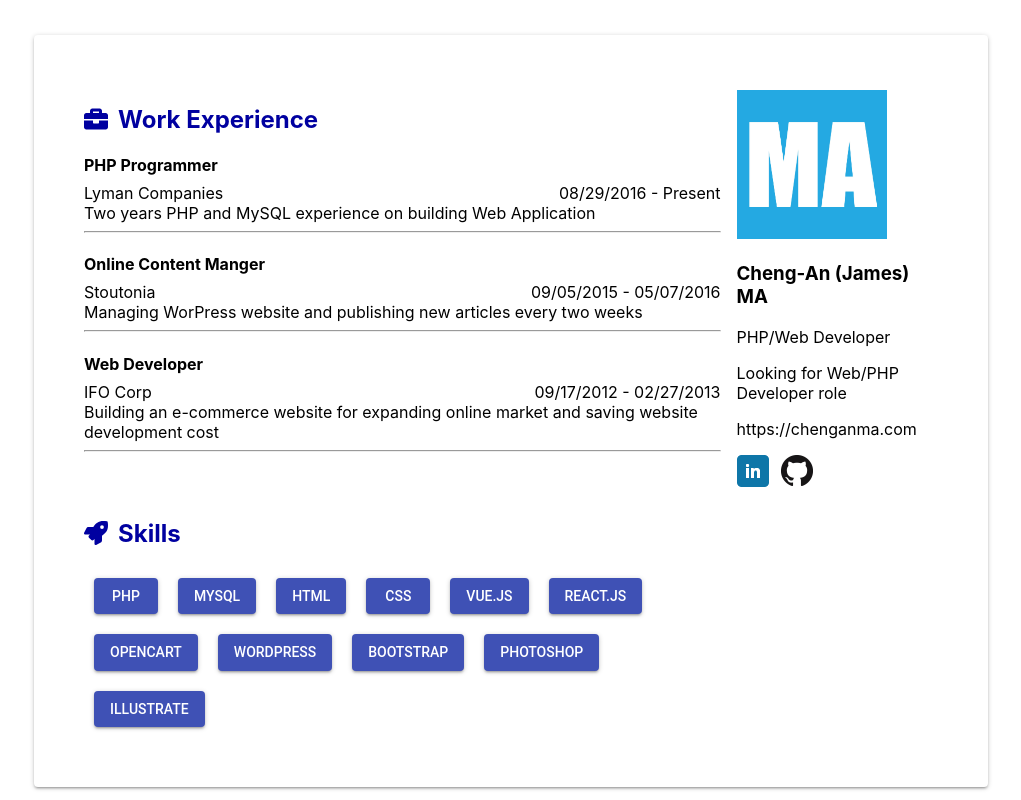
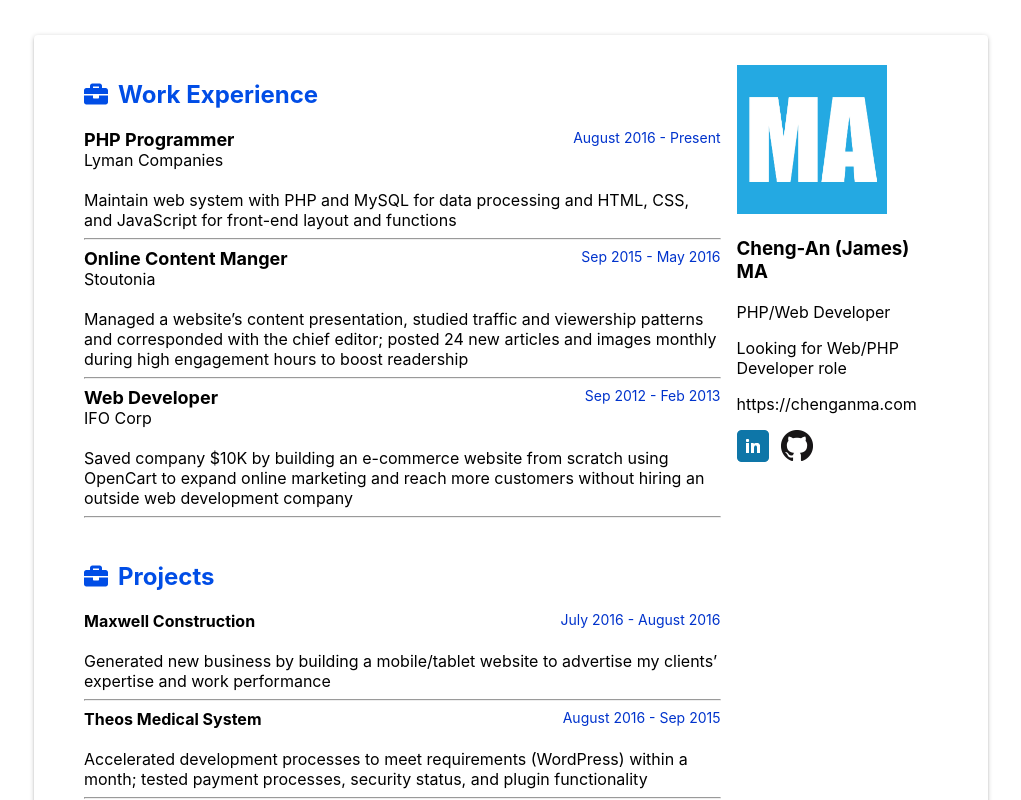
Before and after one commit to chenganma/personal-website, a React (Create React App) app: page / in a window 1280 px wide. Shown: the top 800 px of the page, without its empty margins (129-1150 px from the left). Built offline with nearby package versions, Linux system fonts and the light colour scheme.

Commit message:
add some descriptions and done final layout

```diff
--- a/src/App.js
+++ b/src/App.js
@@ -6,6 +6,7 @@ import Main from './Main';
 import Skills from './Skills';
 import Footer from './Footer';
 import Profile from './Profile';
+import Projects from './Projects';
 import resumeData from "./resumeData"
 import { withStyles } from '@material-ui/core/styles';
 import Grid from '@material-ui/core/Grid';
@@ -22,7 +23,7 @@ const divStyle = {
 };
 
 const h2Tag = {
-  color: '#0000A0',
+  color: '#004de6',
 };
 
 const spaceMar = {
@@ -30,8 +31,8 @@ const spaceMar = {
 };
 
 const allBorder = {
-  margin: '35px',
-  padding: '50px',
+  margin: '35px 35px 35px 35px',
+  padding: '25px 50px 25px 50px',
 };
 
 const spaceMain = {
@@ -66,6 +67,10 @@ function App() {
 	               <Profile / >
 	            </Grid>
 	            </Hidden>
+	            <Grid item xs={12} md={9}>
+	            <h2 style={h2Tag}><span style={spaceMar}><FontAwesomeIcon icon={faBriefcase} /></span>Projects</h2>
+	                <Projects />
+	            </Grid>
             </Grid>
 
             <Grid container spacing={16}>
@@ -74,9 +79,16 @@ function App() {
             <Skills />
             </Grid>
             </Grid>
+
+            <Grid container spacing={16}>
+            <Grid item xs={12} md={9}>
+            <Footer />
+            </Grid>
+            </Grid>
+
+
+
             </Paper>
-
-            <Footer />
         </div>
     )
 }
--- a/src/Footer.js
+++ b/src/Footer.js
@@ -3,8 +3,6 @@ import React from "react"
 //import React, { Component } from 'react';
 //import logo from './logo.svg';
 import resumeData from "./resumeData"
-import github_logo from './assets/GitHub.png';
-import linkedin_logo from './assets/linkedin.png';
 import './App.css';
 
 const marStyle = {
@@ -12,12 +10,12 @@ const marStyle = {
 };
 
 const divStyle = {
-  marginTop: '15px',
+  margin: '0px 50px 10px 50px',
 };
 
 function Footer(){
 	return(
-		<div style={divStyle}>
+		<div>
             <span>2019 copyright Cheng-An Ma</span> <span style={marStyle}>Last Update : {resumeData.updateDate}</span>
         </div>
 	)
--- a/src/Header.js
+++ b/src/Header.js
@@ -2,7 +2,7 @@ import React from "react"
 //import ReactDOM from "react-dom"
 //import React, { Component } from 'react';
 //import logo from './logo.svg';
-import logo from './assets/logo.jpg';
+//import logo from './assets/logo.jpg';
 import './App.css';
 
 
--- a/src/Main.js
+++ b/src/Main.js
@@ -17,18 +17,23 @@ const titleColor = {
 
 const datePosition = {
   float: 'right',
+  color: '#0033cc',
+  fontSize: '14px',
 };
 
 const titleRole = {
-  marginBottom: '8px',
+  //marginBottom: '8px',
+  fontSize: '18px',
+  fontWeight: 'bold',
 };
 
 function Main() {
 
     const displayWork = resumeData.work.map((item, index) =>
         <div key={item.title + index}>
-            <h4 style={titleRole}>{item.title}</h4>
-	           <span >{item.company}</span><span style={datePosition}>{item.date}</span><br />
+            <span style={titleRole}>{item.title}</span>
+	           <span style={datePosition}>{item.date}</span><br />
+             <div>{item.company}</div><br />
 	          {item.description}<br /> <hr />
         </div>
     )
--- /dev/null
+++ b/src/Projects.js
@@ -0,0 +1,40 @@
+import React from "react"
+//import ReactDOM from "react-dom"
+//import React, { Component } from 'react';
+//import logo from './logo.svg';
+import resumeData from "./resumeData"
+//import App from "./App"
+import './App.css';
+
+const datePosition = {
+  float: 'right',
+  color: '#0033cc',
+  fontSize: '14px',
+};
+
+const proName = {
+  fontSize: '16px',
+  fontWeight: 'bold',
+  marginBottom: '8px',
+};
+
+function Projects() {
+
+    const displayProjects = resumeData.projects.map((item, index) =>
+        <div key={item.name + index}>
+            <span style={proName}>{item.name}</span>
+	          <span style={datePosition}>{item.date}</span><br />
+            <div></div><br />
+	          {item.description}<br /><hr />
+        </div>
+    )
+
+    return (
+        <div>
+            {displayProjects}
+        </div>
+    )
+
+}
+
+export default Projects;
--- a/src/Skills.js
+++ b/src/Skills.js
@@ -29,7 +29,7 @@ function Skills() {
 
     const displaySkills = resumeData.skills.map((item, index) =>
 
-      <Button variant="contained" color="primary" style={spaceMar}>
+      <Button variant="outlined" color="primary" style={spaceMar}>
         {item}
       </Button>
 
--- a/src/resumeData.js
+++ b/src/resumeData.js
@@ -20,25 +20,44 @@ const resumeData = {
         id: "1",
         title: "PHP Programmer",
         company: "Lyman Companies",
-        date: "08/29/2016 - Present",
-        description: "Two years PHP and MySQL experience on building Web Application"
+        location: "Excelsior, MN",
+        date: "August 2016 - Present",
+        description: "Maintain web system with PHP and MySQL for data processing and HTML, CSS, and JavaScript for front-end layout and functions"
      },
      {
         id: "2",
         title: "Online Content Manger",
         company: "Stoutonia",
-        date: "09/05/2015 - 05/07/2016",
-        description: "Managing WorPress website and publishing new articles every two weeks"
+        location: "Menomonie, WI",
+        date: "Sep 2015 - May 2016",
+        description: "Managed a website’s content presentation, studied traffic and viewership patterns and corresponded with the chief editor; posted 24 new articles and images monthly during high engagement hours to boost readership"
      },
      {
         id: "3",
         title: "Web Developer",
         company: "IFO Corp",
-        date: "09/17/2012 - 02/27/2013",
-        description: "Building an e-commerce website for expanding online market and saving website development cost"
+        location: "Taipei, Taiwan",
+        date: "Sep 2012 - Feb 2013",
+        description: "Saved company $10K by building an e-commerce website from scratch using OpenCart to expand online marketing and reach more customers without hiring an outside web development company"
      }
     ],
-    "skills" :['PHP', 'MySQL', 'HTML', 'CSS', 'Vue.js', 'React.js', 'OpenCart', 'WordPress', 'Bootstrap', 'PhotoShop', 'Illustrate']
+    "projects":[
+     {
+        id: "1",
+        name: "Maxwell Construction",
+        location: "Chicago, Illinois ",
+        date: "July 2016 - August 2016",
+        description: "Generated new business by building a mobile/tablet website to advertise my clients’ expertise and work performance"
+     },
+     {
+        id: "2",
+        name: "Theos Medical System",
+        location: "Santa Clara, California",
+        date: "August 2016 - Sep 2015",
+        description: "Accelerated development processes to meet requirements (WordPress) within a month; tested payment processes, security status, and plugin functionality"
+     },
+    ],
+    "skills" :['PHP', 'MySQL', 'HTML', 'CSS', 'Vue.js', 'React.js', 'OpenCart', 'WordPress', 'Bootstrap', 'PhotoShop', 'Illustrate', 'GitHub', 'Mac OS', 'Windows']
 }
 
 
```
